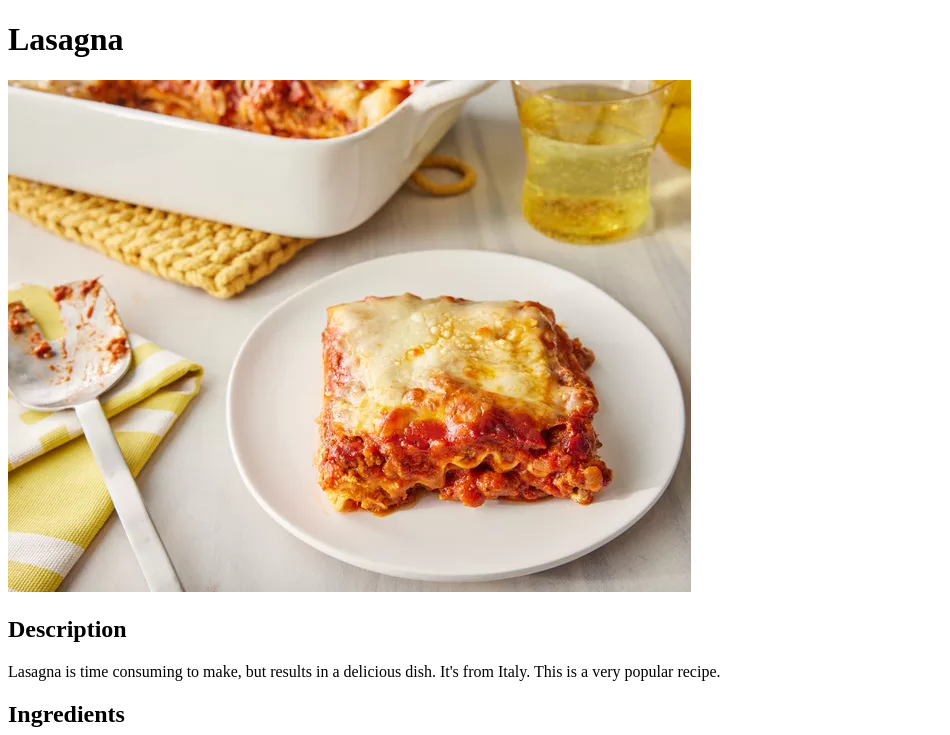
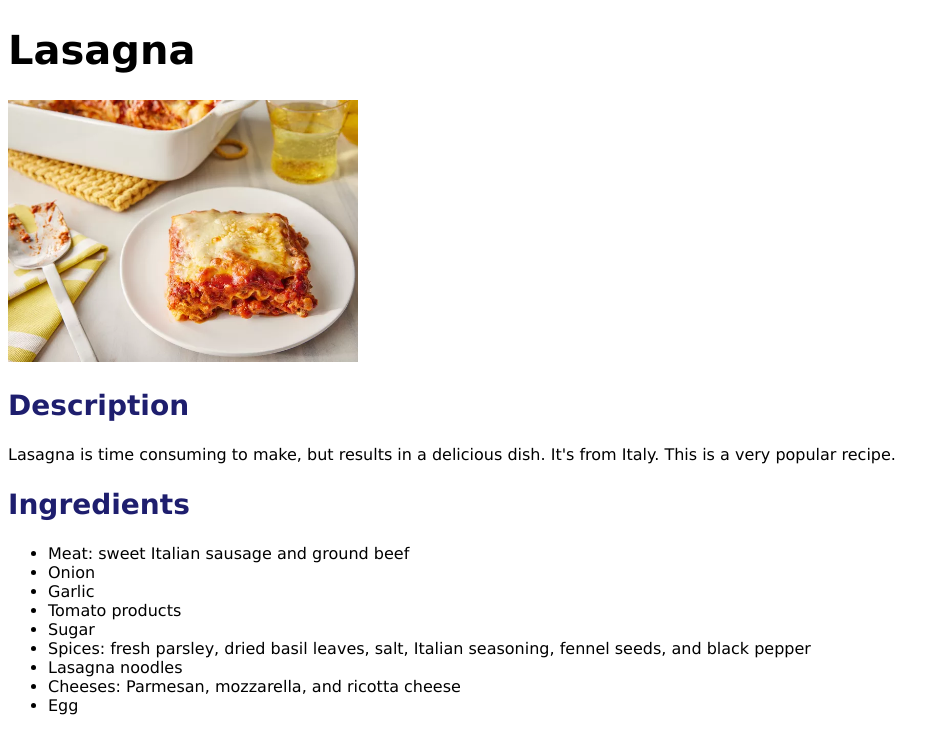
Before and after one commit to pigmentsandcode/odin-recipes, a plain HTML site: page recipes/lasagna.html in a window 1280 px wide. Shown: the top 735 px of the page, without its empty margins (0-950 px from the left). Drawn offline with Linux system fonts and the light colour scheme.

Commit message:
Add styles to project

```diff
--- a/recipes/lasagna.html
+++ b/recipes/lasagna.html
@@ -3,6 +3,7 @@
 <head>
     <meta charset="UTF-8">
     <meta name="viewport" content="width=device-width, initial-scale=1.0">
+    <link rel="stylesheet" href="../styles.css">
     <title>Lasagna Recipe</title>
 </head>
 <body>
--- /dev/null
+++ b/styles.css
@@ -0,0 +1,19 @@
+* {
+    font-family: Verdana, Geneva, Tahoma, sans-serif;
+}
+
+/* Headings */
+h1 {
+    font-size: 40px;
+}
+
+h2 {
+    font-size: 28px;
+    color: rgb(30, 30, 110);
+}
+
+/* Image*/
+img {
+    width: 350px;
+    height: auto;
+}
```
Also changed, not shown: index.html (+1 -0 lines), recipes/tikka-masala.html (+1 -0 lines), recipes/tiramisu.html (+1 -0 lines).
